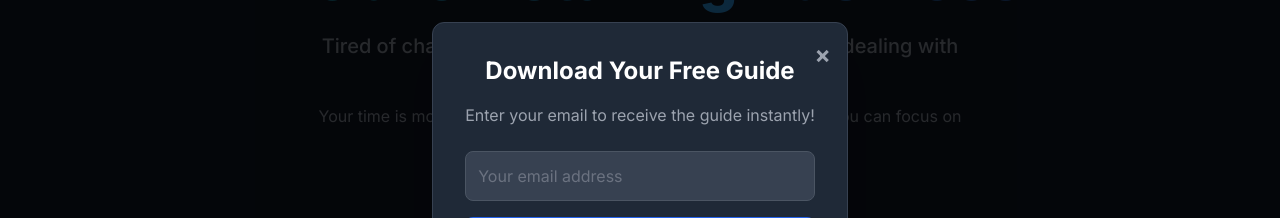
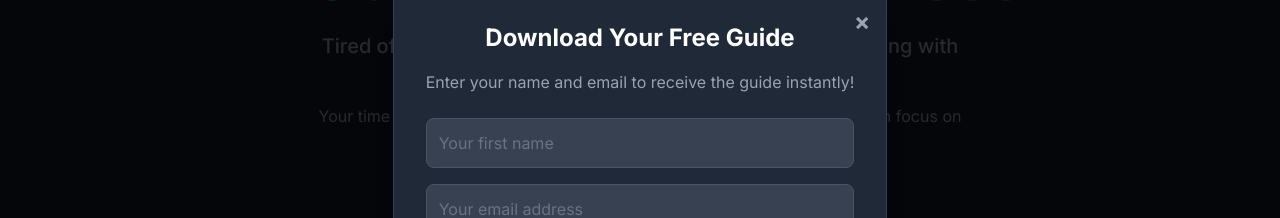
Before and after one commit to gmcosker/mobile-detailing-saas, a Next.js app: page /home in a window 1280 px wide. Both pictures are taken after a click on the button "Receive Free Guide". Shown: the part 240-458 px from the top of the page. Built offline with nearby package versions, Linux system fonts and the light colour scheme.

Commit message:
Add first name field to email capture modal and SendFox integration

```diff
--- a/src/app/api/leads/route.ts
+++ b/src/app/api/leads/route.ts
@@ -5,7 +5,14 @@ import { sendfoxService } from '@/lib/sendfox'
 // POST /api/leads - Save email lead from free guide form
 export async function POST(request: NextRequest) {
   try {
-    const { email, source } = await request.json()
+    const { firstName, email, source } = await request.json()
+
+    if (!firstName || firstName.trim().length === 0) {
+      return NextResponse.json(
+        { success: false, error: 'First name is required' },
+        { status: 400 }
+      )
+    }
 
     if (!email) {
       return NextResponse.json(
@@ -34,6 +41,7 @@ export async function POST(request: NextRequest) {
     // Insert lead into database
     // Try simple insert first - if duplicate, handle gracefully
     const leadData = {
+      first_name: firstName.trim(),
       email: email.toLowerCase().trim(),
       source: source || 'free_guide',
       subscribed: true,
@@ -107,6 +115,7 @@ export async function POST(request: NextRequest) {
       try {
         console.log(`[LEADS] Attempting to add ${email} to SendFox list ${listId}`)
         const sendfoxResult = await sendfoxService.addSubscriber(email, listId, {
+          firstName: firstName.trim(),
           fields: {
             source: source || 'free_guide',
           },
--- a/src/app/home/page.tsx
+++ b/src/app/home/page.tsx
@@ -6,6 +6,7 @@ import SelfHostedVideo from '@/components/home/SelfHostedVideo'
 
 export default function HomePage() {
   const [showModal, setShowModal] = useState(false)
+  const [firstName, setFirstName] = useState('')
   const [email, setEmail] = useState('')
   const [isSubmitting, setIsSubmitting] = useState(false)
   const [modalState, setModalState] = useState<'form' | 'success' | 'error'>('form')
@@ -16,6 +17,7 @@ export default function HomePage() {
       e.preventDefault()
       setShowModal(true)
       setModalState('form')
+      setFirstName('')
       setEmail('')
       setErrorMessage('')
     }
@@ -26,6 +28,7 @@ export default function HomePage() {
     setShowModal(false)
     setTimeout(() => {
       setModalState('form')
+      setFirstName('')
       setEmail('')
       setErrorMessage('')
     }, 300)
@@ -33,11 +36,18 @@ export default function HomePage() {
 
   const handleSubmit = async (e: React.FormEvent) => {
     e.preventDefault()
+
+    // Validate first name
+    if (!firstName || firstName.trim().length === 0) {
+      setErrorMessage('First name is required')
+      return
+    }
+
     setIsSubmitting(true)
     setErrorMessage('')
 
     try {
-      console.log('Email submitted:', email)
+      console.log('[FORM] Form submitted:', { firstName, email })
 
       // Call the API to save the email
       console.log('[FORM] Calling /api/leads endpoint...')
@@ -47,6 +57,7 @@ export default function HomePage() {
           'Content-Type': 'application/json',
         },
         body: JSON.stringify({
+          firstName: firstName.trim(),
           email: email,
           source: 'free_guide',
         }),
@@ -290,8 +301,16 @@ export default function HomePage() {
             {modalState === 'form' && (
               <>
                 <h3 className="text-2xl font-bold text-white mb-4 text-center">Download Your Free Guide</h3>
-                <p className="text-gray-400 mb-6 text-center">Enter your email to receive the guide instantly!</p>
+                <p className="text-gray-400 mb-6 text-center">Enter your name and email to receive the guide instantly!</p>
                 <form onSubmit={handleSubmit} className="flex flex-col space-y-4">
+                  <input
+                    type="text"
+                    value={firstName}
+                    onChange={(e) => setFirstName(e.target.value)}
+                    className="p-3 rounded-lg bg-gray-700 text-white placeholder-gray-500 border border-gray-600 focus:outline-none focus:ring-2 focus:ring-blue-500"
+                    placeholder="Your first name"
+                    required
+                  />
                   <input
                     type="email"
                     value={email}
--- a/src/app/page.tsx
+++ b/src/app/page.tsx
@@ -8,6 +8,7 @@ import SelfHostedVideo from '@/components/home/SelfHostedVideo'
 export default function HomePage() {
   const router = useRouter()
   const [showModal, setShowModal] = useState(false)
+  const [firstName, setFirstName] = useState('')
   const [email, setEmail] = useState('')
   const [isSubmitting, setIsSubmitting] = useState(false)
   const [modalState, setModalState] = useState<'form' | 'success' | 'error'>('form')
@@ -72,6 +73,7 @@ export default function HomePage() {
       e.preventDefault()
       setShowModal(true)
       setModalState('form')
+      setFirstName('')
       setEmail('')
       setErrorMessage('')
     }
@@ -82,6 +84,7 @@ export default function HomePage() {
     setShowModal(false)
     setTimeout(() => {
       setModalState('form')
+      setFirstName('')
       setEmail('')
       setErrorMessage('')
     }, 300)
@@ -89,12 +92,19 @@ export default function HomePage() {
 
   const handleSubmit = async (e: React.FormEvent) => {
     e.preventDefault()
-    console.log('[FORM] 🚀 handleSubmit called with email:', email)
+
+    // Validate first name
+    if (!firstName || firstName.trim().length === 0) {
+      setErrorMessage('First name is required')
+      return
+    }
+
+    console.log('[FORM] 🚀 handleSubmit called with firstName:', firstName, 'email:', email)
     setIsSubmitting(true)
     setErrorMessage('')
 
     try {
-      console.log('[FORM] Email submitted:', email)
+      console.log('[FORM] Form submitted:', { firstName, email })
 
       // Call the API to save the email
       console.log('[FORM] 📡 Calling /api/leads endpoint...')
@@ -104,6 +114,7 @@ export default function HomePage() {
           'Content-Type': 'application/json',
         },
         body: JSON.stringify({
+          firstName: firstName.trim(),
           email: email,
           source: 'free_guide',
         }),
@@ -346,8 +357,16 @@ export default function HomePage() {
             {modalState === 'form' && (
               <>
                 <h3 className="text-2xl font-bold text-white mb-4 text-center">Download Your Free Guide</h3>
-                <p className="text-gray-400 mb-6 text-center">Enter your email to receive the guide instantly!</p>
+                <p className="text-gray-400 mb-6 text-center">Enter your name and email to receive the guide instantly!</p>
                 <form onSubmit={handleSubmit} className="flex flex-col space-y-4">
+                  <input
+                    type="text"
+                    value={firstName}
+                    onChange={(e) => setFirstName(e.target.value)}
+                    className="p-3 rounded-lg bg-gray-700 text-white placeholder-gray-500 border border-gray-600 focus:outline-none focus:ring-2 focus:ring-blue-500"
+                    placeholder="Your first name"
+                    required
+                  />
                   <input
                     type="email"
                     value={email}
--- a/src/lib/supabase.ts
+++ b/src/lib/supabase.ts
@@ -206,6 +206,7 @@ export type Database = {
           id: string
           created_at: string
           email: string
+          first_name: string | null
           source: string
           subscribed: boolean
           notes: string | null
@@ -214,6 +215,7 @@ export type Database = {
           id?: string
           created_at?: string
           email: string
+          first_name?: string | null
           source?: string
           subscribed?: boolean
           notes?: string | null
@@ -222,6 +224,7 @@ export type Database = {
           id?: string
           created_at?: string
           email?: string
+          first_name?: string | null
           source?: string
           subscribed?: boolean
           notes?: string | null
```
Also changed, not shown: 1 other file (tests, documents, lock files or other folders).
